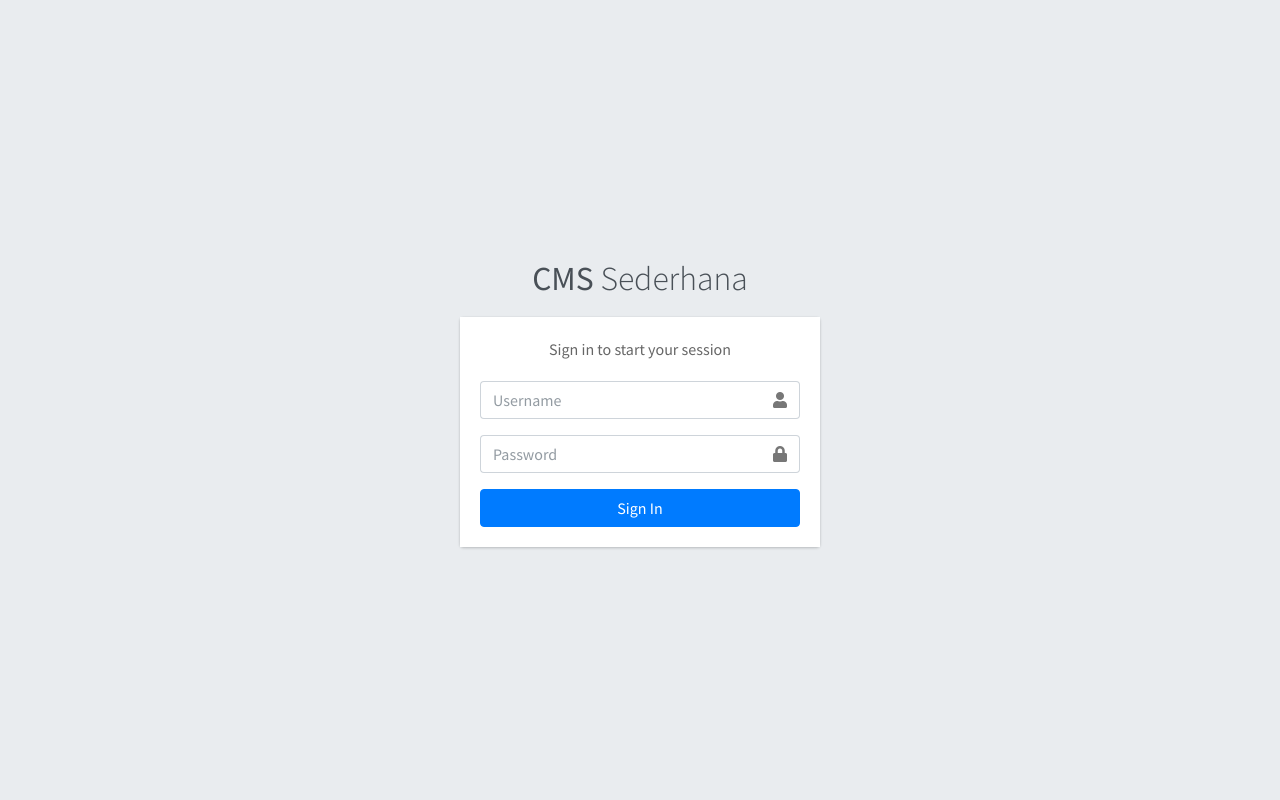
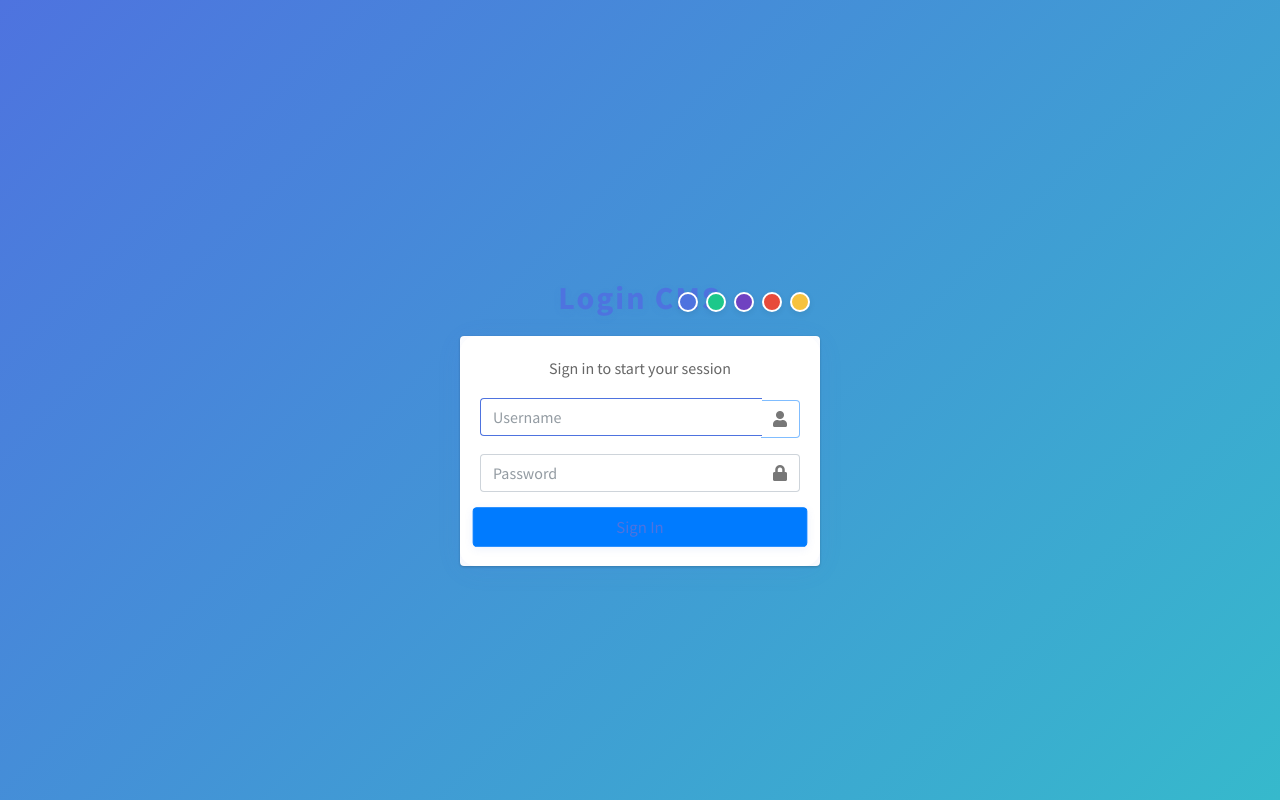
Before and after one commit to MochRaflly/cms_sederhana, a PHP site: page /login.php in a window 1280 px wide. Run offline with PHP 8.4, Linux system fonts and the light colour scheme; some libraries are stand-ins or nearby versions.

Commit message:
comit 4
tahap ini menambahkan tampilan   login animasi, , menambahkan nama, dan mengubah tampilan login berwarna

```diff
--- a/assets/css/custom.css
+++ b/assets/css/custom.css
@@ -312,3 +312,88 @@
     color: #e4e6eb !important;
     border-left: 4px solid #1cc88a !important;
 }
+
+/* Login Animasi & Modern */
+.login-box {
+    margin-top: 5vh;
+}
+.login-logo {
+    font-size: 2rem;
+    font-weight: bold;
+    letter-spacing: 2px;
+    color: var(--primary-color, #4e73df);
+    text-shadow: 0 2px 8px rgba(78,115,223,0.08);
+}
+.login-card-body {
+    border-radius: 16px;
+    box-shadow: 0 4px 24px rgba(78,115,223,0.10);
+    background: #fff;
+    animation: fadeIn 1s;
+}
+.floating-input {
+    transition: box-shadow 0.3s, border-color 0.3s;
+}
+.floating-input:focus {
+    border-color: #4e73df;
+    box-shadow: 0 0 8px #4e73df33;
+}
+.btn-primary {
+    transition: background 0.3s, box-shadow 0.3s;
+    box-shadow: 0 2px 8px rgba(78,115,223,0.10);
+}
+.btn-primary:hover {
+    background: #224abe;
+    box-shadow: 0 4px 16px rgba(78,115,223,0.15);
+}
+@keyframes fadeIn {
+    from { opacity: 0; transform: translateY(30px); }
+    to { opacity: 1; transform: none; }
+}
+
+/* Login Theme Selector */
+.theme-selector {
+    display: flex;
+    gap: 8px;
+    z-index: 10;
+}
+.theme-color {
+    display: inline-block;
+    width: 20px;
+    height: 20px;
+    border-radius: 50%;
+    border: 2px solid #fff;
+    box-shadow: 0 2px 6px rgba(0,0,0,0.08);
+    cursor: pointer;
+    transition: transform 0.2s, box-shadow 0.2s;
+}
+.theme-color:hover {
+    transform: scale(1.2);
+    box-shadow: 0 4px 12px rgba(0,0,0,0.15);
+}
+.theme-blue { background: #4e73df; }
+.theme-green { background: #1cc88a; }
+.theme-purple { background: #6f42c1; }
+.theme-red { background: #e74a3b; }
+.theme-orange { background: #f6c23e; }
+
+/* Login Theme Backgrounds */
+body.theme-blue { background: linear-gradient(135deg, #4e73df 0%, #36b9cc 100%) !important; }
+body.theme-green { background: linear-gradient(135deg, #1cc88a 0%, #20c997 100%) !important; }
+body.theme-purple { background: linear-gradient(135deg, #6f42c1 0%, #a259c4 100%) !important; }
+body.theme-red { background: linear-gradient(135deg, #e74a3b 0%, #f37272 100%) !important; }
+body.theme-orange { background: linear-gradient(135deg, #f6c23e 0%, #f9a602 100%) !important; }
+
+body[class^="theme-"] .login-card-body {
+    background: rgba(255,255,255,0.95);
+    box-shadow: 0 4px 32px rgba(0,0,0,0.10);
+}
+body[class^="theme-"] .btn-primary {
+    background: #fff !important;
+    color: #222 !important;
+    border: none;
+}
+body.theme-blue .btn-primary { color: #4e73df !important; }
+body.theme-green .btn-primary { color: #1cc88a !important; }
+body.theme-purple .btn-primary { color: #6f42c1 !important; }
+body.theme-red .btn-primary { color: #e74a3b !important; }
+body.theme-orange .btn-primary { color: #f6c23e !important; }
--- a/includes/footer.php
+++ b/includes/footer.php
@@ -4,7 +4,6 @@
         <div class="float-right d-none d-sm-block">
             <b>Version</b> 1.0.0
         </div>
-        <strong>Copyright &copy; 2024 <a href="#">CMS Sederhana</a>.</strong> All rights reserved.
     </footer>
 </div>
 <!-- ./wrapper -->
--- a/index.php
+++ b/index.php
@@ -29,6 +29,7 @@
             <div class="row mb-2">
                 <div class="col-sm-6">
                     <h1 class="m-0">Dashboard</h1>
+                    <h4 class="text-primary font-weight-bold" style="letter-spacing:1px;">MOCH RAFLI PERMANA</h4>
                 </div>
                 <div class="col-sm-6">
                     <ol class="breadcrumb float-sm-right">
--- a/login.php
+++ b/login.php
@@ -49,14 +49,22 @@
     <link rel="stylesheet" href="https://cdnjs.cloudflare.com/ajax/libs/font-awesome/5.15.4/css/all.min.css">
     <!-- Theme style -->
     <link rel="stylesheet" href="https://cdn.jsdelivr.net/npm/admin-lte@3.2/dist/css/adminlte.min.css">
+    <link rel="stylesheet" href="assets/css/custom.css">
 </head>
 <body class="hold-transition login-page">
 <div class="login-box">
-    <div class="login-logo">
-        <a href="#"><b>CMS</b> Sederhana</a>
+    <div class="login-logo animate__animated animate__fadeInDown">
+        <b>Login</b> CMS
+        <div class="theme-selector mt-2" style="position:absolute;top:10px;right:10px;">
+            <span class="theme-color theme-blue" data-theme="blue" title="Biru"></span>
+            <span class="theme-color theme-green" data-theme="green" title="Hijau"></span>
+            <span class="theme-color theme-purple" data-theme="purple" title="Ungu"></span>
+            <span class="theme-color theme-red" data-theme="red" title="Merah"></span>
+            <span class="theme-color theme-orange" data-theme="orange" title="Oranye"></span>
+        </div>
     </div>
     <!-- /.login-logo -->
-    <div class="card">
+    <div class="card animate__animated animate__fadeInUp">
         <div class="card-body login-card-body">
             <p class="login-box-msg">Sign in to start your session</p>
 
@@ -64,9 +72,9 @@
                 <div class="alert alert-danger"><?php echo $error; ?></div>
             <?php endif; ?>
 
-            <form action="login.php" method="post">
+            <form action="login.php" method="post" autocomplete="off">
                 <div class="input-group mb-3">
-                    <input type="text" class="form-control" placeholder="Username" name="username" required>
+                    <input type="text" name="username" class="form-control floating-input" placeholder="Username" required autofocus>
                     <div class="input-group-append">
                         <div class="input-group-text">
                             <span class="fas fa-user"></span>
@@ -74,7 +82,7 @@
                     </div>
                 </div>
                 <div class="input-group mb-3">
-                    <input type="password" class="form-control" placeholder="Password" name="password" required>
+                    <input type="password" name="password" class="form-control floating-input" placeholder="Password" required>
                     <div class="input-group-append">
                         <div class="input-group-text">
                             <span class="fas fa-lock"></span>
@@ -83,7 +91,7 @@
                 </div>
                 <div class="row">
                     <div class="col-12">
-                        <button type="submit" class="btn btn-primary btn-block">Sign In</button>
+                        <button type="submit" class="btn btn-primary btn-block animate__animated animate__pulse animate__infinite">Sign In</button>
                     </div>
                 </div>
             </form>
@@ -99,5 +107,22 @@
 <script src="https://cdn.jsdelivr.net/npm/bootstrap@4.6.0/dist/js/bootstrap.bundle.min.js"></script>
 <!-- AdminLTE App -->
 <script src="https://cdn.jsdelivr.net/npm/admin-lte@3.2/dist/js/adminlte.min.js"></script>
+<link rel="stylesheet" href="https://cdnjs.cloudflare.com/ajax/libs/animate.css/4.1.1/animate.min.css">
+<script>
+$(function() {
+    // Theme color switcher
+    function setTheme(theme) {
+        $('body').removeClass('theme-blue theme-green theme-purple theme-red theme-orange').addClass('theme-' + theme);
+        localStorage.setItem('loginTheme', theme);
+    }
+    // On click
+    $('.theme-color').on('click', function() {
+        setTheme($(this).data('theme'));
+    });
+    // On load
+    var saved = localStorage.getItem('loginTheme') || 'blue';
+    setTheme(saved);
+});
+</script>
 </body>
 </html>
```
